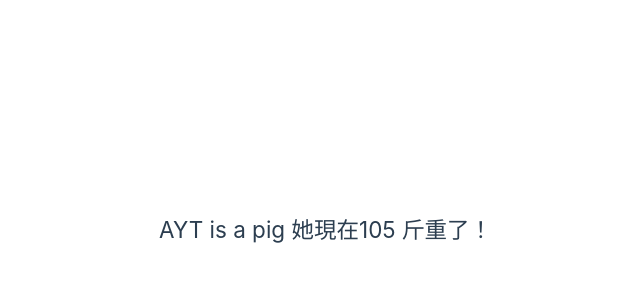
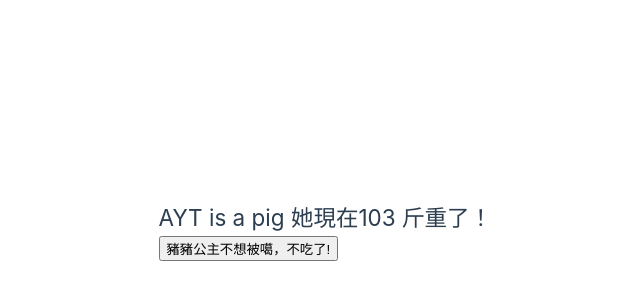
Before and after one commit to frakery/creatVue, a Vue app: page / in a window 1280 px wide. Shown: the part 170-470 px from the top of the page, without its empty margins (148-788 px from the left). Built offline with nearby package versions, Linux system fonts and the light colour scheme.

Commit message:
give you a choice

```diff
--- a/src/App.vue
+++ b/src/App.vue
@@ -1,6 +1,7 @@
 <template>
   <div>
     <h2 class="title">{{ text }} 她現在{{ weight }} 斤重了！</h2>
+    <button v-on:click="controller">{{ swit }}</button>
   </div>
 </template>
 
@@ -9,16 +10,31 @@
 <script>
 import { ref } from 'vue';
 export default {
-  name:'App',
-  setup(){
+  name: 'App',
+  setup() {
     const text = ref('AYT is a pig')
     const weight = ref(100)
-    setInterval(()=>{
+    const swit = ref('豬豬公主不想被噶，不吃了!')
+    let timer = setInterval(() => {
       weight.value++
-    },1500)
+    }, 1500)
+    function controller() {
+      if (swit.value == '豬豬管不了那麼多了，繼續吃!') {
+        swit.value = '豬豬公主不想被噶，不吃了!'
+        timer = setInterval(() => {
+          weight.value++
+        }, 1500)
+      }
+      else {
+        swit.value = '豬豬管不了那麼多了，繼續吃!'
+        clearInterval(timer)
+      }
+    }
     return {
       text,
-      weight
+      weight,
+      swit,
+      controller
     }
   }
 }
```
